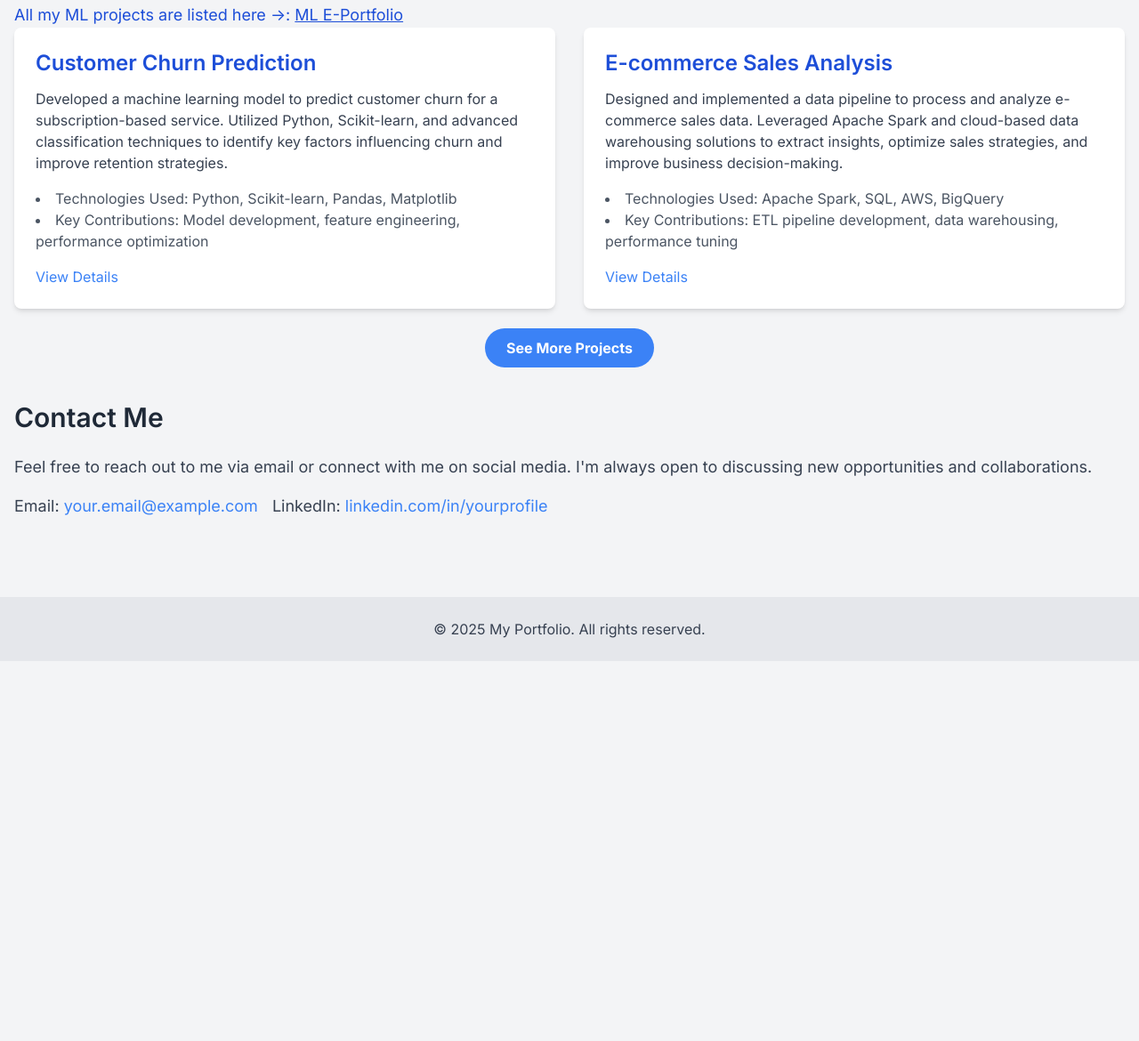
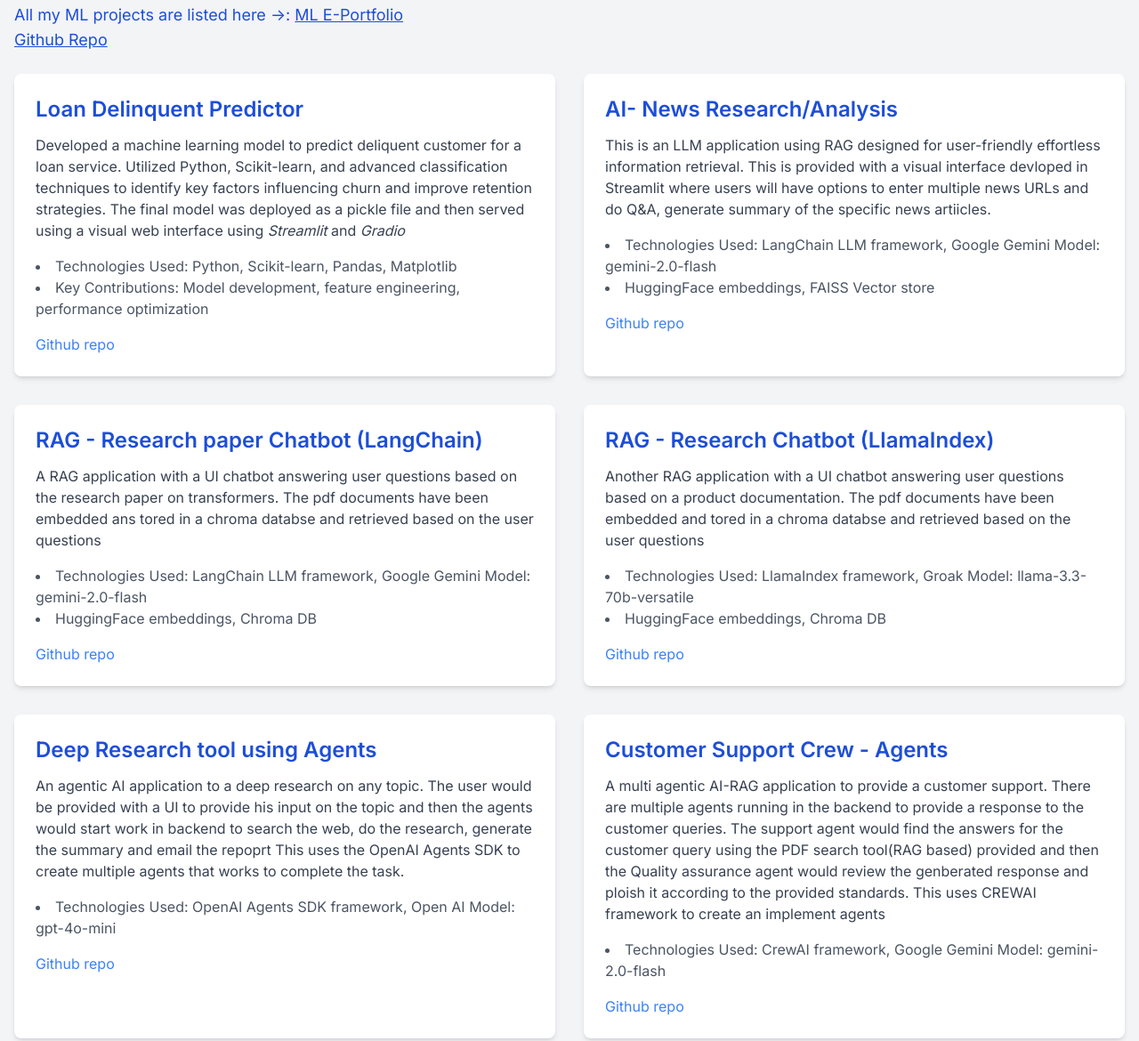
Before and after one commit to praveenknair78/praveenknair78.github.io, a plain HTML site: page index.html in a window 1280 px wide. Shown: the part 1562-2732 px from the top of the page at 89% size. Before the commit the page ends 2305 px from the top, so only its background shows below. Drawn offline with nearby package versions, Linux system fonts and the light colour scheme.

Commit message:
Add files via upload

```diff
--- a/index.html
+++ b/index.html
@@ -276,7 +276,7 @@
                 <ul class="list-disc list-inside text-gray-700 text-md space-y-2">
                     <li>Google Certified Gen AI Leader</li>
                     <li>Microsoft Certified: Azure Data Engineeer Associate</li>
-                    <li>Microsoft Certified: Azuer Fundamentals/li>
+                    <li>Microsoft Certified: Azuer Fundamentals</li>
                     <li>PCAP - Python Certified Associate Programmer</li>
                     <li>CTFL(ISTQB) - Certified Tester Foundation level</li>
                     <li>ITIL V3 - Foundation Level</li>
@@ -290,30 +290,80 @@
                 <a href="https://www.mygreatlearning.com/eportfolio/praveen-nair2" target="_blank" class="underline hover:text-blue-900">
                     ML E-Portfolio
                 </a>
+                <br>
+                <a href="https://github.com/praveenknair78/Machine_Learning_Projects" target="_blank" class="underline hover:text-blue-900">
+                    Github Repo
+                </a>
             </p>
+            <br>
             <div class="grid grid-cols-1 md:grid-cols-2 gap-8" id="project-cards-container">
                 <div class="project-card bg-white rounded-lg shadow-md p-6">
-                    <h3 class="text-2xl font-semibold text-blue-700 mb-3">Customer Churn Prediction</h3>
-                    <p class="text-gray-700 mb-4">Developed a machine learning model to predict customer churn for a
-                        subscription-based service. Utilized Python, Scikit-learn, and advanced classification
-                        techniques to identify key factors influencing churn and improve retention strategies.</p>
+                    <h3 class="text-2xl font-semibold text-blue-700 mb-3">Loan Delinquent Predictor</h3>
+                    <p class="text-gray-700 mb-4">Developed a machine learning model to predict deliquent customer for a
+                        loan service. Utilized Python, Scikit-learn, and advanced classification
+                        techniques to identify key factors influencing churn and improve retention strategies. The final model was deployed
+                        as a pickle file and then served using a visual web interface using <i>Streamlit</i> and <i>Gradio</i></p>
                     <ul class="list-disc list-inside text-gray-600 mb-4">
                         <li>Technologies Used: Python, Scikit-learn, Pandas, Matplotlib</li>
                         <li>Key Contributions: Model development, feature engineering, performance optimization</li>
                     </ul>
-                    <a href="#project1-details" class="text-blue-500 hover:underline detail-link">View Details</a>
+                    <a href="https://github.com/praveenknair78/Machine_Learning_Projects" class="text-blue-500 hover:underline detail-link">Github repo</a>
                 </div>
                 <div class="project-card bg-white rounded-lg shadow-md p-6">
-                    <h3 class="text-2xl font-semibold text-blue-700 mb-3">E-commerce Sales Analysis</h3>
-                    <p class="text-gray-700 mb-4">Designed and implemented a data pipeline to process and analyze
-                        e-commerce sales data. Leveraged Apache Spark and cloud-based data warehousing solutions to
-                        extract insights, optimize sales strategies, and improve business decision-making.</p>
+                    <h3 class="text-2xl font-semibold text-blue-700 mb-3">AI- News Research/Analysis</h3>
+                    <p class="text-gray-700 mb-4"> This is an LLM application using RAG designed for user-friendly effortless information retrieval.
+                        This is provided with a visual interface devloped in Streamlit where users will have options to enter multiple news URLs and
+                        do Q&A, generate summary of the specific news artiicles.</p>
                     <ul class="list-disc list-inside text-gray-600 mb-4">
-                        <li>Technologies Used: Apache Spark, SQL, AWS, BigQuery</li>
-                        <li>Key Contributions: ETL pipeline development, data warehousing, performance tuning</li>
+                        <li>Technologies Used: LangChain LLM framework, Google Gemini Model: gemini-2.0-flash</li>
+                        <li>                   HuggingFace embeddings, FAISS Vector store</li>
                     </ul>
-                    <a href="#project2-details" class="text-blue-500 hover:underline detail-link">View Details</a>
+                     <a href="https://github.com/praveenknair78/AI_Projects/tree/main/News_research_project" class="text-blue-500 hover:underline detail-link">Github repo</a>
                 </div>
+                <div class="project-card bg-white rounded-lg shadow-md p-6">
+                    <h3 class="text-2xl font-semibold text-blue-700 mb-3">RAG - Research paper Chatbot (LangChain)</h3>
+                    <p class="text-gray-700 mb-4"> A RAG application with a UI chatbot answering user questions based on the research paper on transformers.
+                        The pdf documents have been embedded ans tored in a chroma databse and retrieved based on the user questions</p>
+                    <ul class="list-disc list-inside text-gray-600 mb-4">
+                        <li>Technologies Used: LangChain LLM framework, Google Gemini Model: gemini-2.0-flash</li>
+                        <li>                   HuggingFace embeddings, Chroma DB</li>
+                    </ul>
+                     <a href="https://github.com/praveenknair78/AI_Projects/tree/main/RAG_Research_paper_chatbot" class="text-blue-500 hover:underline detail-link">Github repo</a>
+                </div>
+                <div class="project-card bg-white rounded-lg shadow-md p-6">
+                    <h3 class="text-2xl font-semibold text-blue-700 mb-3">RAG - Research Chatbot (LlamaIndex)</h3>
+                    <p class="text-gray-700 mb-4"> Another RAG application with a UI chatbot answering user questions based on a product documentation.
+                        The pdf documents have been embedded and tored in a chroma databse and retrieved based on the user questions</p>
+                    <ul class="list-disc list-inside text-gray-600 mb-4">
+                        <li>Technologies Used: LlamaIndex framework, Groak Model: llama-3.3-70b-versatile</li>
+                        <li>                   HuggingFace embeddings, Chroma DB</li>
+                    </ul>
+                     <a href="https://github.com/praveenknair78/AI_Projects/tree/main/RAG_LlamaIndex" class="text-blue-500 hover:underline detail-link">Github repo</a>
+                </div>
+                <div class="project-card bg-white rounded-lg shadow-md p-6">
+                    <h3 class="text-2xl font-semibold text-blue-700 mb-3">Deep Research tool using Agents</h3>
+                    <p class="text-gray-700 mb-4"> An agentic AI application to a deep research on any topic. The user would be provided with a UI to provide his input
+                        on the topic and then the agents would start work in backend to search the web, do the research, generate the summary and email the repoprt
+                        This uses the OpenAI Agents SDK to create multiple agents that works to complete the task.
+                        </p>
+                    <ul class="list-disc list-inside text-gray-600 mb-4">
+                        <li>Technologies Used: OpenAI Agents SDK framework, Open AI Model: gpt-4o-mini</li>
+                    </ul>
+                     <a href="https://github.com/praveenknair78/AI_Projects/tree/main/DeepResearch_Agents" class="text-blue-500 hover:underline detail-link">Github repo</a>
+                </div>
+
+                <div class="project-card bg-white rounded-lg shadow-md p-6">
+                    <h3 class="text-2xl font-semibold text-blue-700 mb-3">Customer Support Crew - Agents</h3>
+                    <p class="text-gray-700 mb-4"> A multi agentic AI-RAG application to provide a customer support. There are multiple agents running in the backend to provide a
+                        response to the customer queries. The support agent would find the answers for the customer query using the PDF search tool(RAG based) provided and then the
+                        Quality assurance agent would review the genberated response and ploish it according to the provided standards. This uses CREWAI framework to create an implement agents
+                        </p>
+                    <ul class="list-disc list-inside text-gray-600 mb-4">
+                        <li>Technologies Used: CrewAI framework, Google Gemini Model: gemini-2.0-flash</li>
+                    </ul>
+                     <a href="https://github.com/praveenknair78/AI_Projects/tree/main/customer_support_agent_crew" class="text-blue-500 hover:underline detail-link">Github repo</a>
+                </div>
+
             </div>
             <div class="mt-8 text-center">
                 <a href="#"
@@ -330,12 +380,12 @@
             </p>
             <div class="flex flex-col sm:flex-row items-start sm:items-center gap-4">
                 <p class="text-gray-700 text-lg">
-                    Email: <a href="mailto:your.email@example.com"
-                        class="text-blue-500 hover:underline text-lg">your.email@example.com</a>
+                    Email: <a href="mailto:praveen.mknair@gmail.com"
+                        class="text-blue-500 hover:underline text-lg">praveen.mknair@gmail.com</a>
                 </p>
                 <p class="text-gray-700 text-lg">
-                    LinkedIn: <a href="https://www.linkedin.com/in/yourprofile"
-                        class="text-blue-500 hover:underline text-lg">linkedin.com/in/yourprofile</a>
+                    LinkedIn: <a href="https://linkedin.com/in/praveen-nair-89675278"
+                        class="text-blue-500 hover:underline text-lg">https://linkedin.com/in/praveen-nair-89675278</a>
                 </p>
             </div>
         </section>
```
